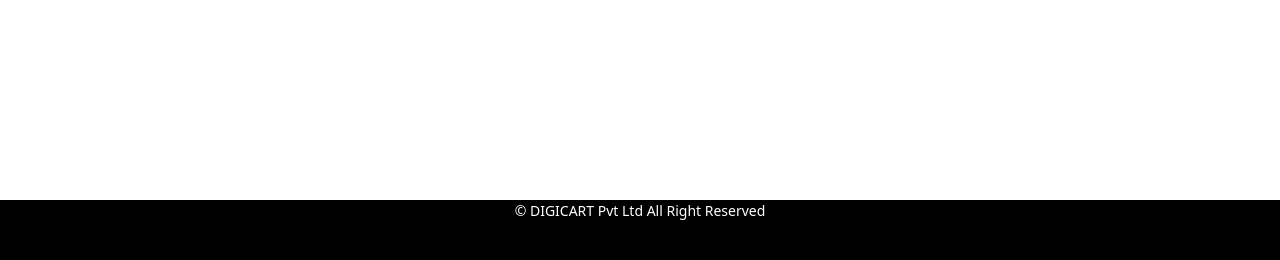
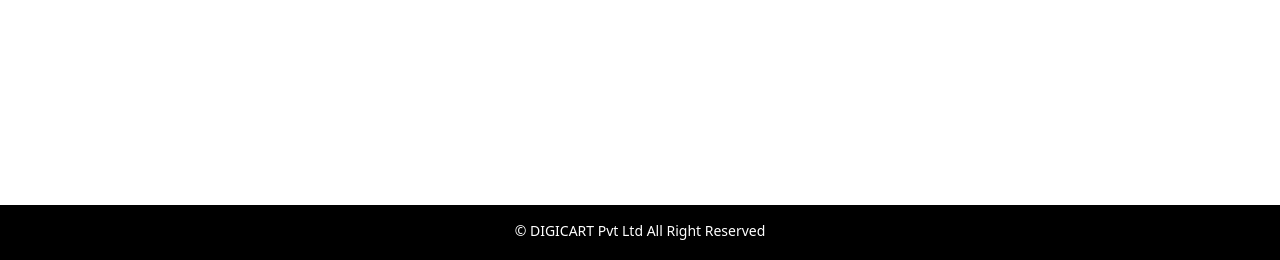
Before and after one commit to Shivin-py/demopython, a Django app: page /cart/ in a window 1280 px wide. Shown: the part 540-800 px from the top of the page. Run offline with Django 4.2, Linux system fonts and the light colour scheme; data comes from the database, SQL or seed files in the repository; some libraries are stand-ins or nearby versions.

Commit message:
custom.css

```diff
--- a/ecommerce/ecommerce/static/css/custom.css
+++ b/ecommerce/ecommerce/static/css/custom.css
@@ -1,5 +1,8 @@
 body{
     font-family: "Roboto", sans-serif;
+    min-height: 100%;
+    display: flex;
+    flex-direction: column;
 }
 
 /*** navbar ***/
@@ -16,12 +19,13 @@ body{
 }
 .my_footer{
     background-color: black;
-    height: 60px;
+    height: 55px;
+    margin-top: auto;
 }
 
 .my_footer p{
     color: white;
-    padding-top: 2opx;
+    padding-top: 15px;
     font-size: 14px;
 }
 
```
